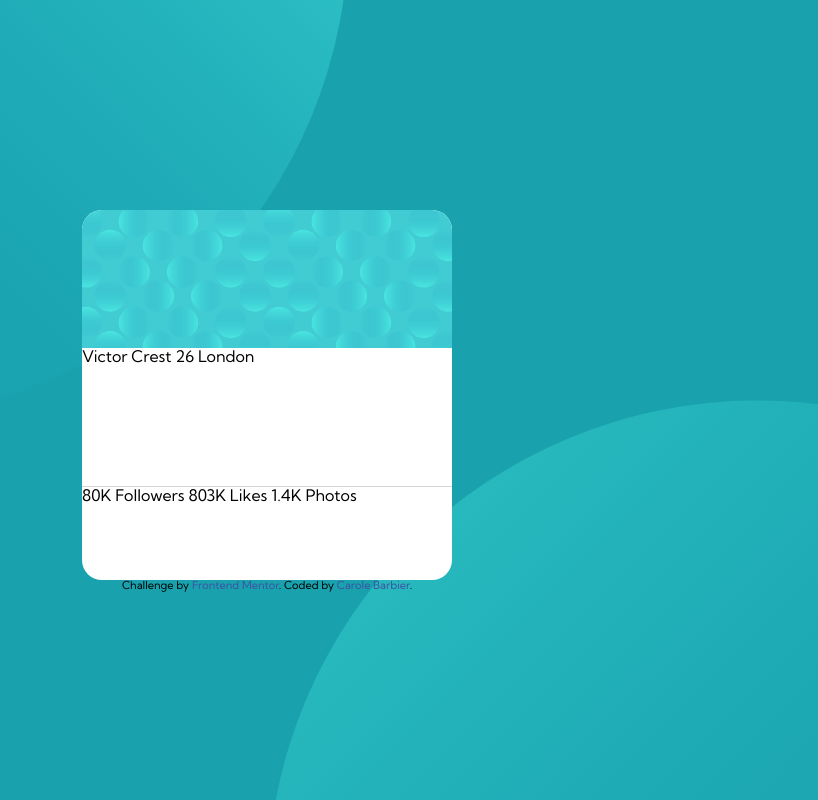
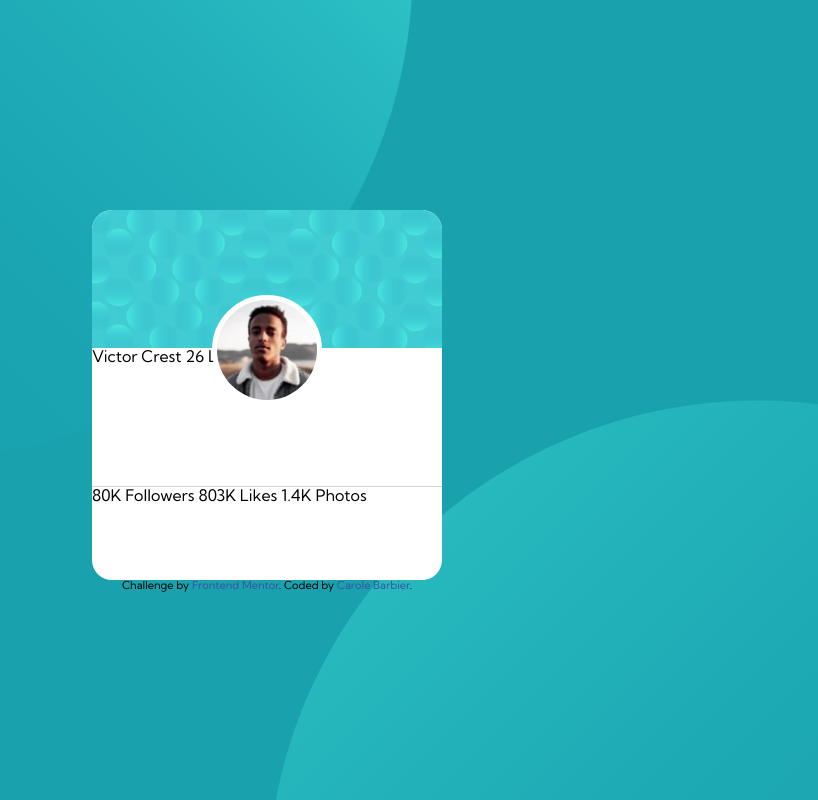
Before and after one commit to BarbierCarole/profile-card-component-main, a plain HTML site: page profile-card-component-main/index.html in a window 1280 px wide. Shown: the whole page, without its empty margins (373-1191 px from the left). Drawn offline with Linux system fonts and the light colour scheme.

Commit message:
tete vctyor et bg

```diff
--- a/profile-card-component-main/sass/card.scss
+++ b/profile-card-component-main/sass/card.scss
@@ -18,7 +18,7 @@ $font-size: 18px;
 body {
     font-family: 'Kumbh Sans', sans-serif;
     background:
-    url("./../images/bg-pattern-top.svg") no-repeat -20vw -70vh,
+    url("./../images/bg-pattern-top.svg") no-repeat -15vw -65vh,
     $primary-cyan url("./../images/bg-pattern-bottom.svg") no-repeat 50vw 50vh;
     height: 100vh;
     width: 100vw;
@@ -40,7 +40,7 @@ main {
     display: flex;
     flex-direction: column;
     justify-content: space-around;
-    width: 370px;
+    width: 350px;
     height: 370px;
     background: white;
     border-radius: 20px;
@@ -58,12 +58,15 @@ main {
         .head-victor {
 
             img {
-                position: absolute;
-                width: 96px;
-                height: 96px;
-                border-radius: 48px;
+                position: relative;
+                top: 85px;
+                margin-left: 120px;
+                width: 110px;
+                height: 110px;
+                border-radius: 55px;
                 border: white solid 5px;
-                top: -120px;
+                background-color: white;
+
 
 
 
```
Also changed, not shown: profile-card-component-main/styles/card.css, 1 other file.
